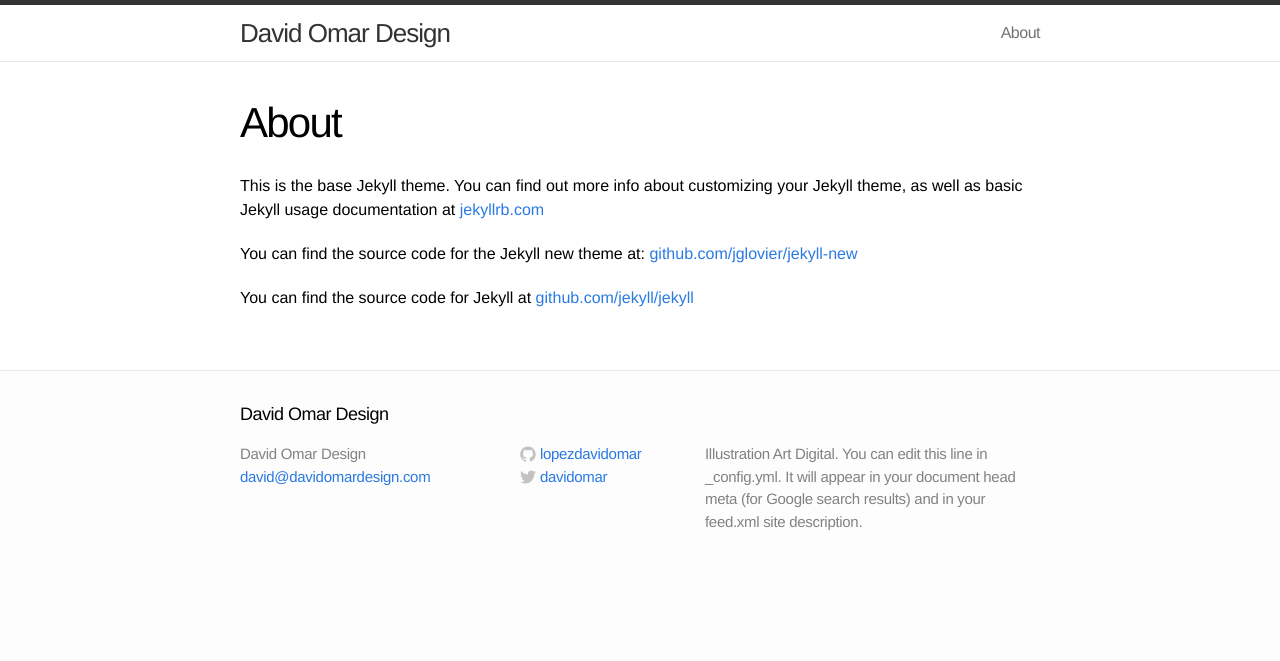
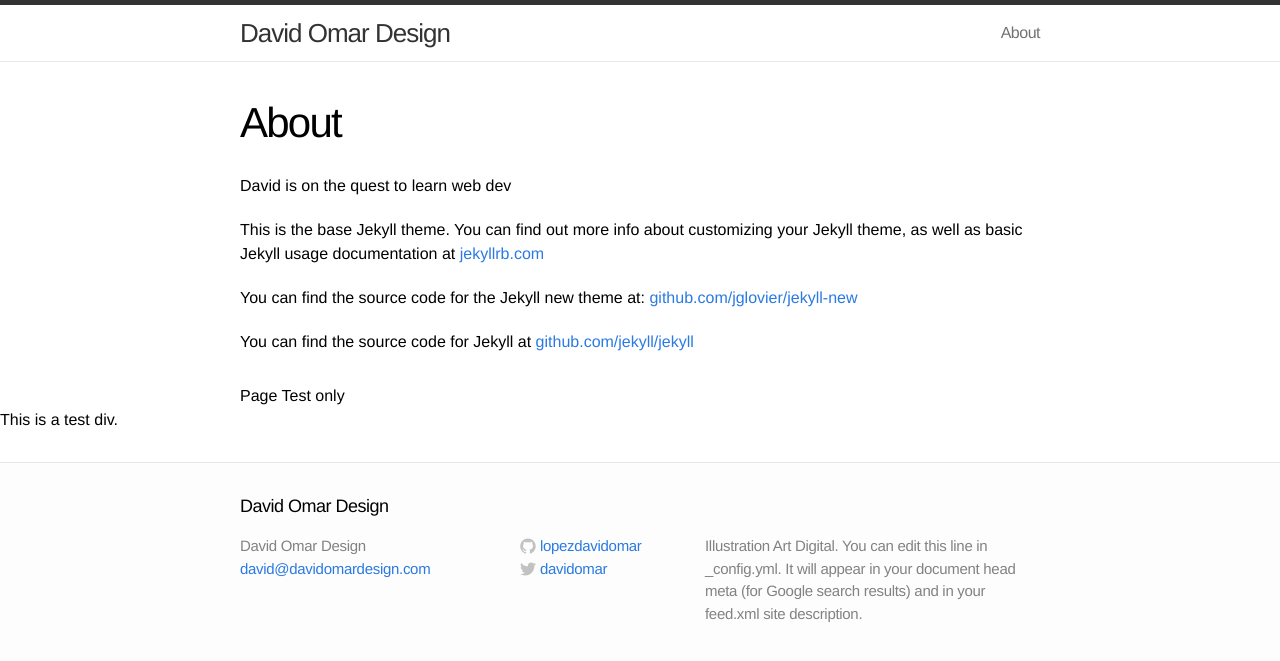
Before and after one commit to lopezdavidomar/portfolio, a Jekyll site: the page built from about.md, in a window 1280 px wide. Shown: the top 661 px of the page. Built offline with Jekyll 4.4.1, drawn with Linux system fonts in a browser that asks for light colours.

```diff
--- a/_layouts/default.html
+++ b/_layouts/default.html
@@ -11,7 +11,10 @@
       <div class="wrap">
       {{ content }}
       </div>
+      <div class="test">This is a test div.</div>
     </div>
+
+
 
     {% include footer.html %}
 
--- a/_layouts/page.html
+++ b/_layouts/page.html
@@ -11,4 +11,6 @@
   {{ content }}
   </article>
 
+<div class="page-test">Page Test only</div>
+
 </div>
--- a/about.md
+++ b/about.md
@@ -4,6 +4,9 @@
 permalink: /about/
 ---
 
+David is on the quest to learn web dev
+
+
 This is the base Jekyll theme. You can find out more info about customizing your Jekyll theme, as well as basic Jekyll usage documentation at [jekyllrb.com](http://jekyllrb.com/)
 
 You can find the source code for the Jekyll new theme at: [github.com/jglovier/jekyll-new](https://github.com/jglovier/jekyll-new)
```
Also changed, not shown: 7 other files.
